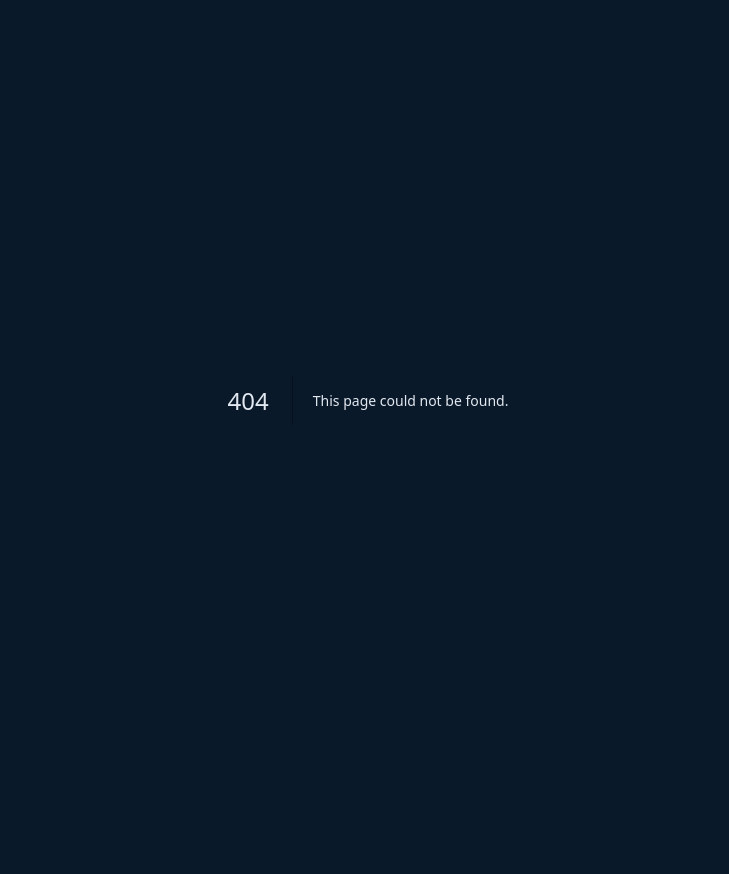
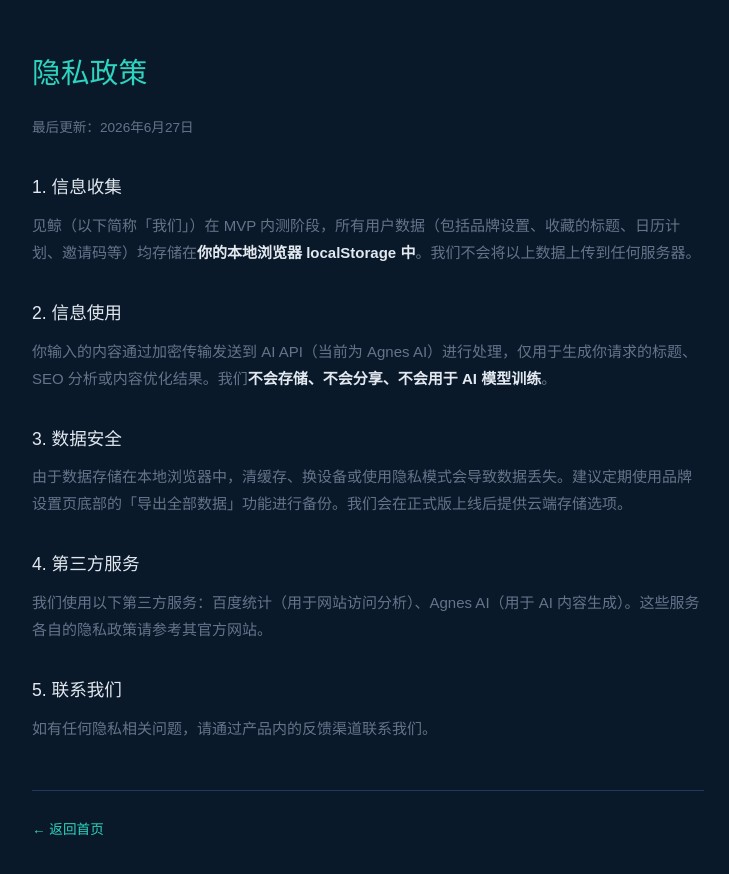
Before and after one commit to cgc-dlh/biling-ai, a Next.js app: page /privacy in a window 1280 px wide. Before the commit this address had no page. Shown: the top 874 px of the page, without its empty margins (272-1001 px from the left). Before the commit the page ends 800 px from the top, so only its background shows below. Built offline with nearby package versions, Linux system fonts and the light colour scheme.

Commit message:
feat: 日历点击有计划的日期→跳转优化页 + 隐私政策页

```diff
--- a/src/app/calendar/page.tsx
+++ b/src/app/calendar/page.tsx
@@ -3,6 +3,7 @@
 import { useState, useEffect } from 'react';
 import Header from '@/components/Header';
 import Footer from '@/components/Footer';
+import { useRouter } from 'next/navigation';
 
 const CAL_KEY = 'jianjing_calendar_plans';
 
@@ -40,10 +41,22 @@ export default function CalendarPage() {
   const [showAdd, setShowAdd] = useState<number | null>(null);
   const [newTitle, setNewTitle] = useState('');
   const [newPlatform, setNewPlatform] = useState('wechat');
+  const router = useRouter();
 
   useEffect(() => { setPlans(loadPlans()); }, []);
 
   const dateStr = (d: number) => `${year}-${String(month + 1).padStart(2, '0')}-${String(d).padStart(2, '0')}`;
+
+  const handleDayClick = (d: number) => {
+    const dayPlans = plans.filter(p => p.date === dateStr(d));
+    if (dayPlans.length > 0) {
+      // 有发布计划 → 跳到内容优化页
+      router.push('/optimize');
+    } else {
+      // 无计划 → 添加计划
+      setShowAdd(showAdd === d ? null : d);
+    }
+  };
 
   const addPlan = (d: number) => {
     if (!newTitle.trim()) return;
@@ -119,7 +132,7 @@ export default function CalendarPage() {
                     background: isToday ? 'rgba(45,212,191,0.12)' : 'var(--ocean-deep)',
                     border: isToday ? '1px solid var(--teal)' : '1px solid transparent',
                   }}
-                  onClick={() => setShowAdd(showAdd === d ? null : d)}
+                  onClick={() => handleDayClick(d)}
                 >
                   <div className="text-xs font-medium" style={{ color: isToday ? 'var(--teal)' : 'var(--muted)' }}>{d}</div>
                   {hasPlan && (
--- /dev/null
+++ b/src/app/privacy/page.tsx
@@ -0,0 +1,35 @@
+import type { Metadata } from 'next';
+
+export const metadata: Metadata = {
+  title: '隐私政策 - 见鲸',
+};
+
+export default function PrivacyPage() {
+  return (
+    <div style={{ background: 'var(--ocean-deep)', minHeight: '100vh' }}>
+      <main style={{ maxWidth: 720, margin: '0 auto', padding: '3rem 1.5rem', color: 'var(--ink)', lineHeight: 1.8, fontSize: 15 }}>
+        <h1 style={{ color: 'var(--teal)', fontSize: '1.8rem', marginBottom: '1rem' }}>隐私政策</h1>
+        <p style={{ color: 'var(--muted)', fontSize: '0.85rem', marginBottom: '2rem' }}>最后更新：2026年6月27日</p>
+
+        <h2 style={{ fontSize: '1.1rem', marginTop: '2rem', marginBottom: '0.5rem', color: 'var(--ink)' }}>1. 信息收集</h2>
+        <p style={{ color: 'var(--muted)' }}>见鲸（以下简称「我们」）在 MVP 内测阶段，所有用户数据（包括品牌设置、收藏的标题、日历计划、邀请码等）均存储在<strong style={{ color: 'var(--ink)' }}>你的本地浏览器 localStorage 中</strong>。我们不会将以上数据上传到任何服务器。</p>
+
+        <h2 style={{ fontSize: '1.1rem', marginTop: '2rem', marginBottom: '0.5rem', color: 'var(--ink)' }}>2. 信息使用</h2>
+        <p style={{ color: 'var(--muted)' }}>你输入的内容通过加密传输发送到 AI API（当前为 Agnes AI）进行处理，仅用于生成你请求的标题、SEO 分析或内容优化结果。我们<strong style={{ color: 'var(--ink)' }}>不会存储、不会分享、不会用于 AI 模型训练</strong>。</p>
+
+        <h2 style={{ fontSize: '1.1rem', marginTop: '2rem', marginBottom: '0.5rem', color: 'var(--ink)' }}>3. 数据安全</h2>
+        <p style={{ color: 'var(--muted)' }}>由于数据存储在本地浏览器中，清缓存、换设备或使用隐私模式会导致数据丢失。建议定期使用品牌设置页底部的「导出全部数据」功能进行备份。我们会在正式版上线后提供云端存储选项。</p>
+
+        <h2 style={{ fontSize: '1.1rem', marginTop: '2rem', marginBottom: '0.5rem', color: 'var(--ink)' }}>4. 第三方服务</h2>
+        <p style={{ color: 'var(--muted)' }}>我们使用以下第三方服务：百度统计（用于网站访问分析）、Agnes AI（用于 AI 内容生成）。这些服务各自的隐私政策请参考其官方网站。</p>
+
+        <h2 style={{ fontSize: '1.1rem', marginTop: '2rem', marginBottom: '0.5rem', color: 'var(--ink)' }}>5. 联系我们</h2>
+        <p style={{ color: 'var(--muted)' }}>如有任何隐私相关问题，请通过产品内的反馈渠道联系我们。</p>
+
+        <div style={{ marginTop: '3rem', paddingTop: '1.5rem', borderTop: '1px solid var(--border-subtle)' }}>
+          <a href="/" style={{ color: 'var(--teal)', fontSize: '0.85rem', textDecoration: 'none' }}>← 返回首页</a>
+        </div>
+      </main>
+    </div>
+  );
+}
```
